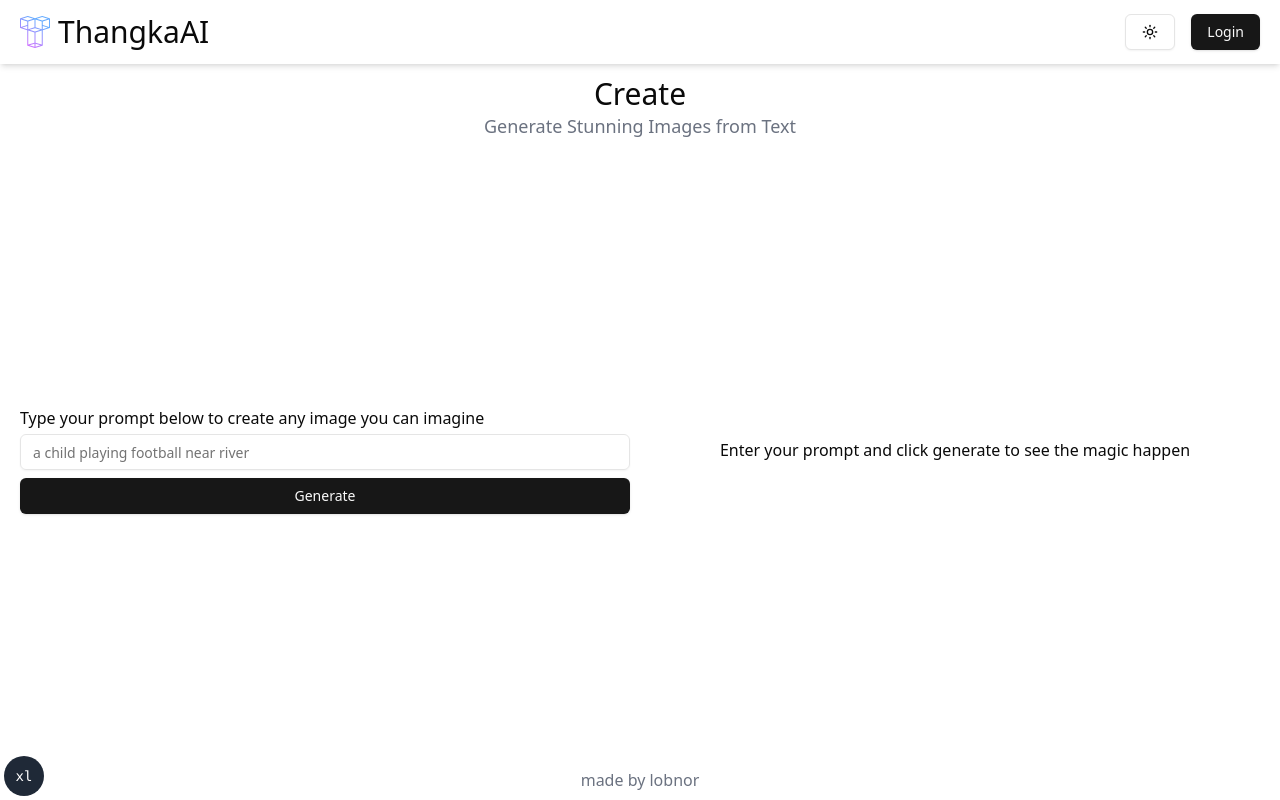
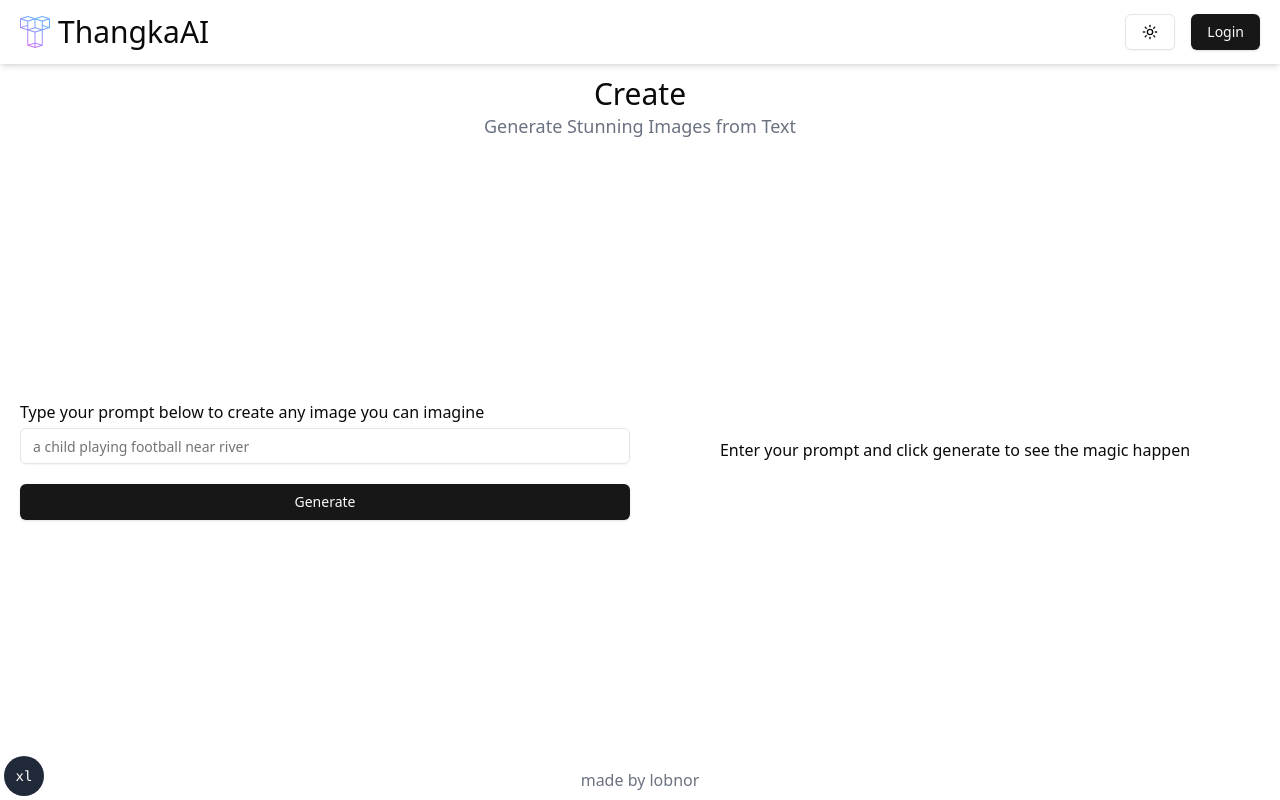
Before and after one commit to lobnor2/ThangkaAI, a Next.js app: page /create in a window 1280 px wide. Built offline with nearby package versions, Linux system fonts and the light colour scheme; no server answers.

Commit message:
add small margin for button

```diff
--- a/src/app/create/page.tsx
+++ b/src/app/create/page.tsx
@@ -78,7 +78,7 @@ const Page = () => {
                     </FormItem>
                   )}
                 />
-                <Button type="submit" className="text-right w-full">
+                <Button type="submit" className="text-right w-full mt-3">
                   Generate
                 </Button>
               </form>
```
